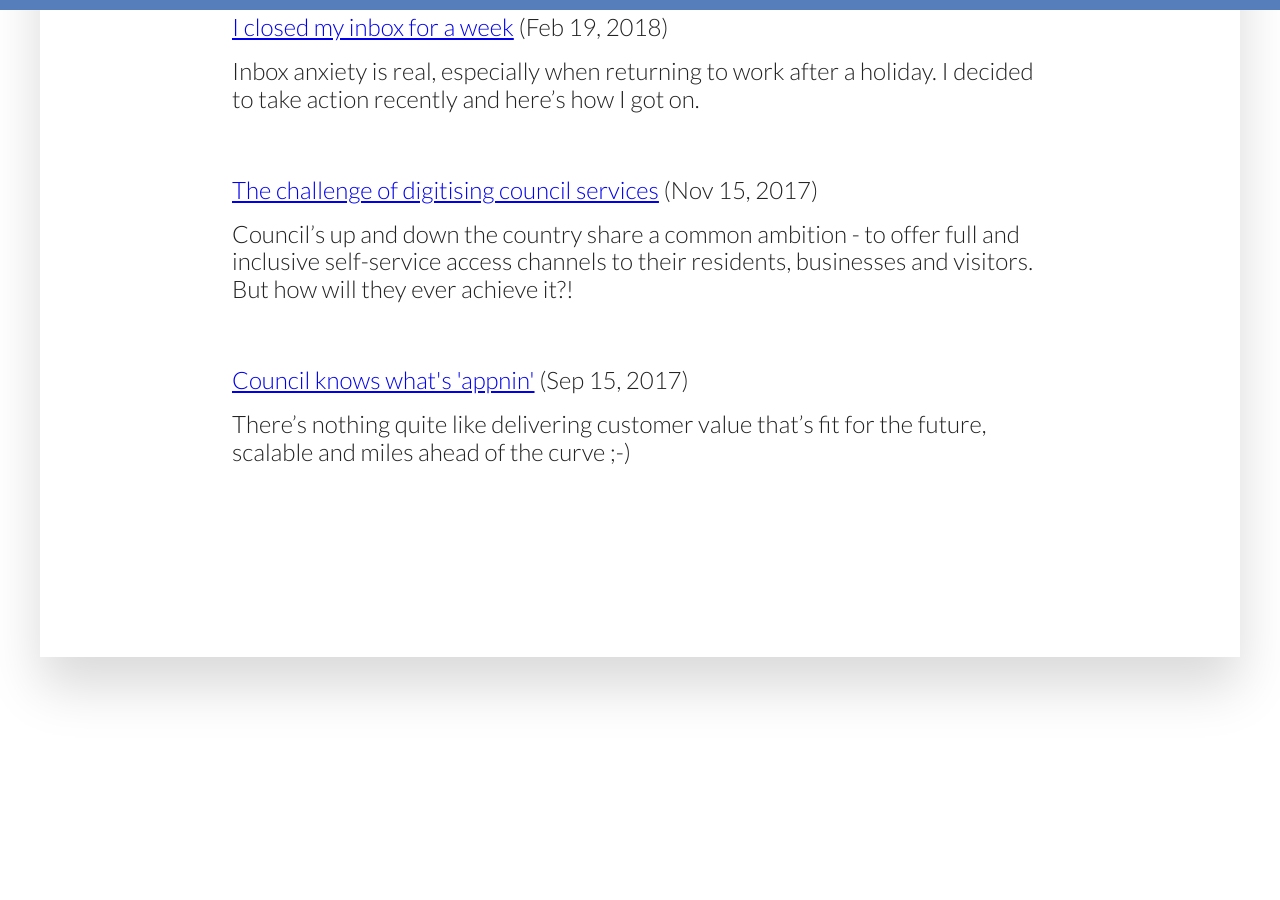
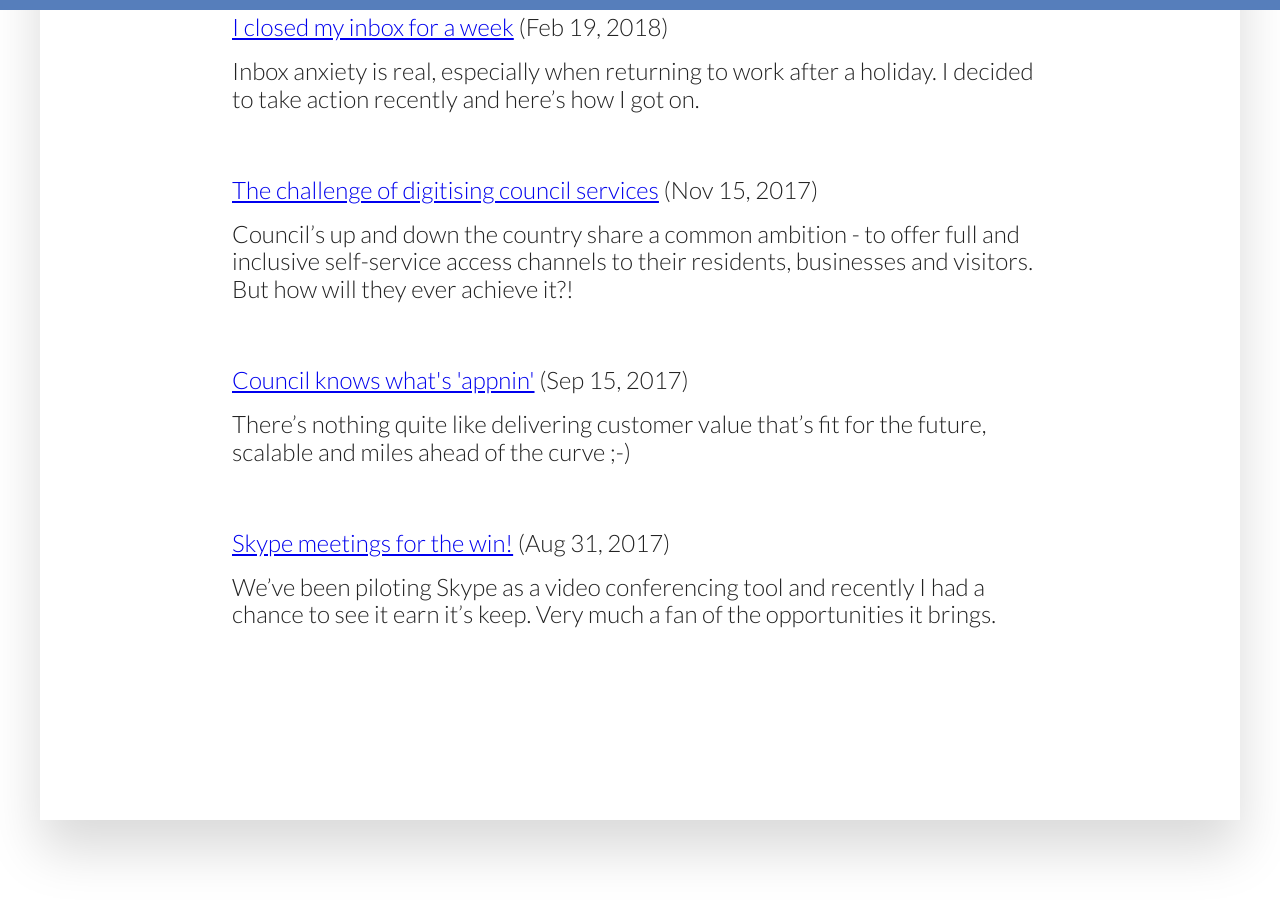
Before and after one commit to kingstonrichard/kingstonrichard.uk, a Jekyll site: the page built from blog/index.html, in a window 1280 px wide and 900 px high, scrolled down 2716 px. Built offline with Jekyll 4.4.1, drawn with Linux system fonts in a browser that asks for light colours; nearby versions of some CDN libraries; before the commit the page ends 3453 px from its top, so only the background shows below that; some of the changed lines change nothing that is shown.

Commit message:
Republishing post

```diff
--- a/_posts/_2017-08-31-skype-meetings-for-the-win.markdown
+++ b/_posts/2017-08-31-skype-meetings-for-the-win.markdown
@@ -1,10 +1,8 @@
 ---
 layout: post
-title:  "Skype meetings for the win!"
-date:   2017-08-31
-categories: work skype video-conferencing
-intro: We've been piloting Skype as a video conferencing tool and recently I had a chance to see it earn it's keep. Very much a fan of the opportunities it brings.
+title: Skype meetings for the win!
 ---
+We've been piloting Skype as a video conferencing tool and recently I had a chance to see it earn it's keep. Very much a fan of the opportunities it brings.
 
 So yesterday we held a crisis meeting with one of our technology suppliers.
 
```
